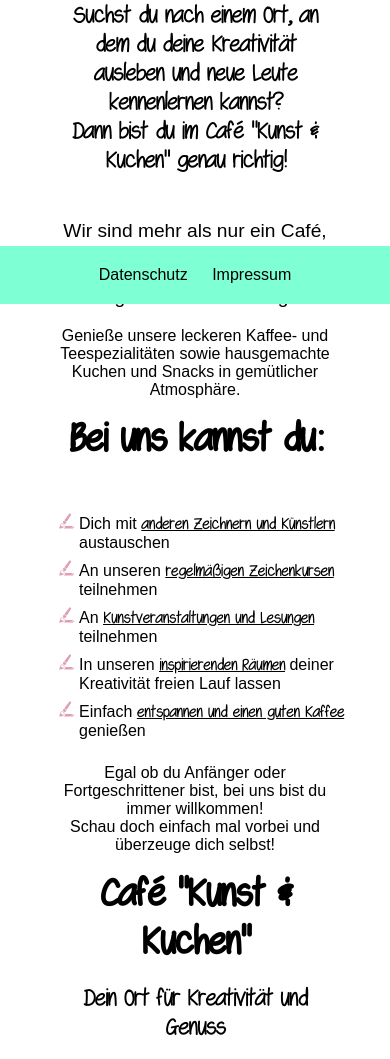
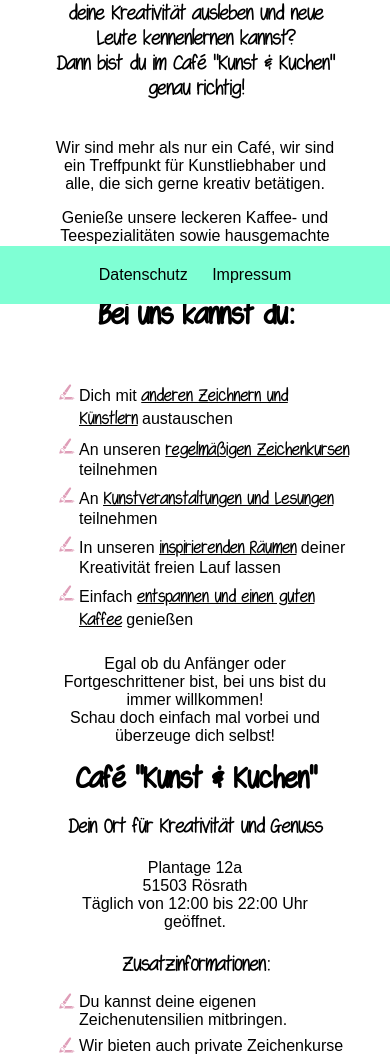
Before and after one commit to BettinaBierwirth/Kunst-Kuchen, a plain HTML site: page index.html in a window 390 px wide. Shown: the part 540-1599 px from the top of the page. Drawn offline with Linux system fonts and the light colour scheme.

Commit message:
Update styles.css

```diff
--- a/css/styles.css
+++ b/css/styles.css
@@ -647,3 +647,24 @@ div .buffer {
         display: none;
     }
 }
+
+
+/* mobile Schriften*/
+
+@media screen and (max-width: 767px) {
+    h1 {
+        font-size: 2em;
+    }
+
+    h2 {
+        font-size: 1.4em;
+    }
+
+    .intro {
+        font-size: 1em;
+    }
+
+    .bold {
+        font-size: 1.2em;
+    }
+}
```
